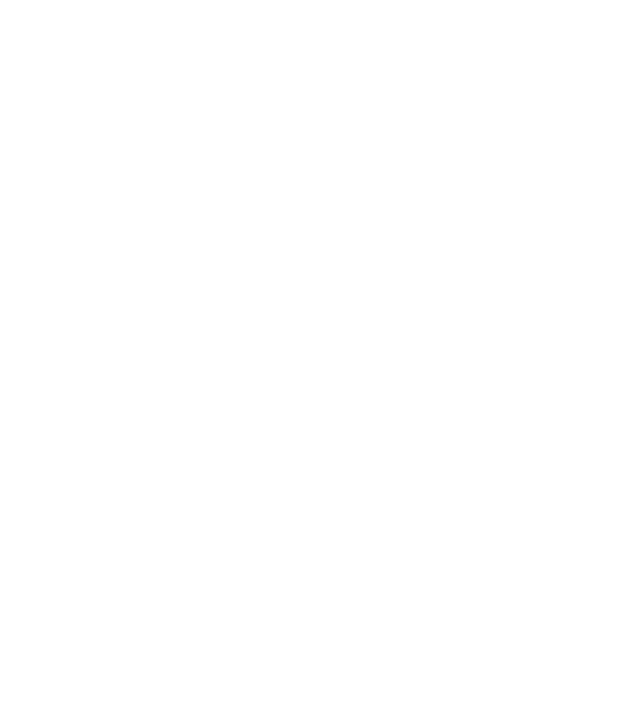
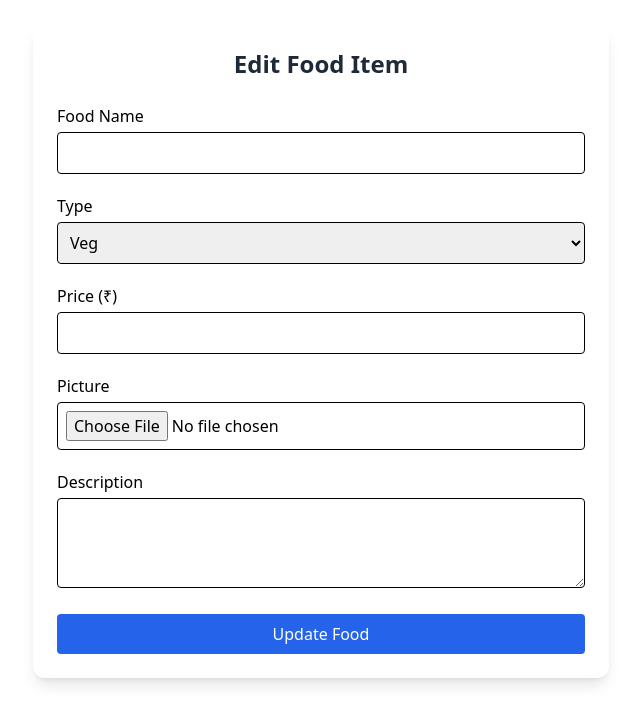
Before and after one commit to jayakrishnan321/Project-HotelOrderPro, a React (Create React App) app in the folder frontend/: page /admin/editfooditem/1 in a window 1280 px wide. Before the commit this address had no page. Shown: the top 724 px of the page, without its empty margins (319-959 px from the left). Built offline with nearby package versions, Linux system fonts and the light colour scheme; no server answers.

Commit message:
editpage set up

```diff
--- a/frontend/src/App.js
+++ b/frontend/src/App.js
@@ -4,6 +4,7 @@
 import AdminDashboard from './pages/AdminDashboard'
 import AdminAddFoodItem from "./pages/AdminAddFoodItem";
 import AdminViewFoodItem from "./pages/AdminViewFoodItem";
+import AdminEditFood from "./pages/AdminEditFood";
   function App() {
   return (
     <Router>
@@ -13,6 +14,7 @@
         <Route path="/admin/home" element={<AdminDashboard/>}/>
         <Route path="/admin/addfooditem" element={<AdminAddFoodItem/>}/>
         <Route path="/admin/viewfooditem" element={<AdminViewFoodItem/>}/>
+        <Route path="/admin/editfooditem/:id" element={<AdminEditFood/>}/>
       </Routes>
     </Router>
 
--- /dev/null
+++ b/frontend/src/pages/AdminEditFood.js
@@ -0,0 +1,145 @@
+import React, { useEffect, useState } from 'react';
+import { useParams, useNavigate } from 'react-router-dom';
+import axios from 'axios';
+
+function AdminEditFood() {
+  const { id } = useParams();
+  const navigate = useNavigate();
+  const [formData, setFormData] = useState({
+    name: '',
+    type: 'veg',
+    price: '',
+    image: null,
+    description: ''
+  });
+
+  const [prevImage, setPrevImage] = useState('');
+
+  useEffect(() => {
+    const fetchFood = async () => {
+      try {
+        const res = await axios.get(`http://localhost:5000/api/foods/${id}`);
+        const data = res.data;
+        setFormData({
+          name: data.foodname,
+          type: data.foodtype,
+          price: data.foodprice,
+          image: null,
+          description: data.fooddescription
+        });
+        setPrevImage(data.foodimage);
+      } catch (err) {
+        console.error('Failed to fetch food:', err);
+      }
+    };
+    fetchFood();
+  }, [id]);
+
+  const handleChange = (e) => {
+    const { name, value, files } = e.target;
+    setFormData((prev) => ({
+      ...prev,
+      [name]: name === 'image' ? files[0] : value
+    }));
+  };
+
+  const handleSubmit = async (e) => {
+    e.preventDefault();
+    const data = new FormData();
+    data.append('foodname', formData.name);
+    data.append('foodtype', formData.type);
+    data.append('foodprice', formData.price);
+    data.append('fooddescription', formData.description);
+    if (formData.image) {
+      data.append('foodimage', formData.image);
+    }
+
+    try {
+      await axios.put(`http://localhost:5000/api/foods/edit/${id}`, data);
+      alert('Food updated successfully');
+      navigate('/admin/viewfooditem');
+    } catch (err) {
+      console.error(err);
+      alert('Failed to update food item');
+    }
+  };
+
+  return (
+    <div className="max-w-xl mx-auto bg-white p-6 rounded-xl shadow-lg mt-6">
+      <h2 className="text-2xl font-bold mb-6 text-center text-gray-800">Edit Food Item</h2>
+      <form onSubmit={handleSubmit} className="space-y-5">
+        <div>
+          <label className="block mb-1">Food Name</label>
+          <input
+            type="text"
+            name="name"
+            value={formData.name}
+            onChange={handleChange}
+            className="w-full border border-black p-2 rounded"
+            required
+          />
+        </div>
+
+        <div>
+          <label className="block mb-1">Type</label>
+          <select
+            name="type"
+            value={formData.type}
+            onChange={handleChange}
+            className="w-full border border-black p-2 rounded"
+          >
+            <option value="veg">Veg</option>
+            <option value="non-veg">Non-Veg</option>
+          </select>
+        </div>
+
+        <div>
+          <label className="block mb-1">Price (₹)</label>
+          <input
+            type="number"
+            name="price"
+            value={formData.price}
+            onChange={handleChange}
+            className="w-full border border-black p-2 rounded"
+            required
+          />
+        </div>
+
+        <div>
+          <label className="block mb-1">Picture</label>
+          {prevImage && (
+            <img src={prevImage} alt="food" className="w-20 h-20 object-cover mb-2" />
+          )}
+          <input
+            type="file"
+            name="image"
+            accept="image/*"
+            onChange={handleChange}
+            className="w-full border border-black p-2 rounded"
+          />
+        </div>
+
+        <div>
+          <label className="block mb-1">Description</label>
+          <textarea
+            name="description"
+            value={formData.description}
+            onChange={handleChange}
+            className="w-full border border-black p-2 rounded"
+            rows="3"
+            required
+          />
+        </div>
+
+        <button
+          type="submit"
+          className="w-full bg-blue-600 text-white py-2 rounded hover:bg-blue-700"
+        >
+          Update Food
+        </button>
+      </form>
+    </div>
+  );
+}
+
+export default AdminEditFood;
--- a/frontend/src/pages/AdminViewFoodItem.js
+++ b/frontend/src/pages/AdminViewFoodItem.js
@@ -1,10 +1,11 @@
 import React from 'react'
 import { useState } from 'react';
 import axios from 'axios';
+import { useNavigate } from 'react-router-dom';
 function AdminViewFoodItem() {
      const [foods, setFoods] = useState([]);
 
-
+ const navigate=useNavigate()
     // Fetch all food items
     const fetchFoods = async () => {
       try {
@@ -17,9 +18,7 @@
 
     fetchFoods();
 
-    const handleEdit=(id)=>{
 
-    }
     const handleDelete = async (id) => {
     if (window.confirm('Are you sure you want to delete this item?')) {
       try {
@@ -58,7 +57,9 @@
               <td className="border p-2">
                 <button
                   className="bg-yellow-400 text-white px-3 py-1 rounded hover:bg-yellow-500"
-                  onClick={() => handleEdit(food._id)}
+                  onClick={() =>{
+                       navigate(`/admin/editfooditem/${food._id}`)
+                  } }
                 >
                   Edit
                 </button>
```
Also changed, not shown: 1 other file (tests, documents, lock files or other folders).
